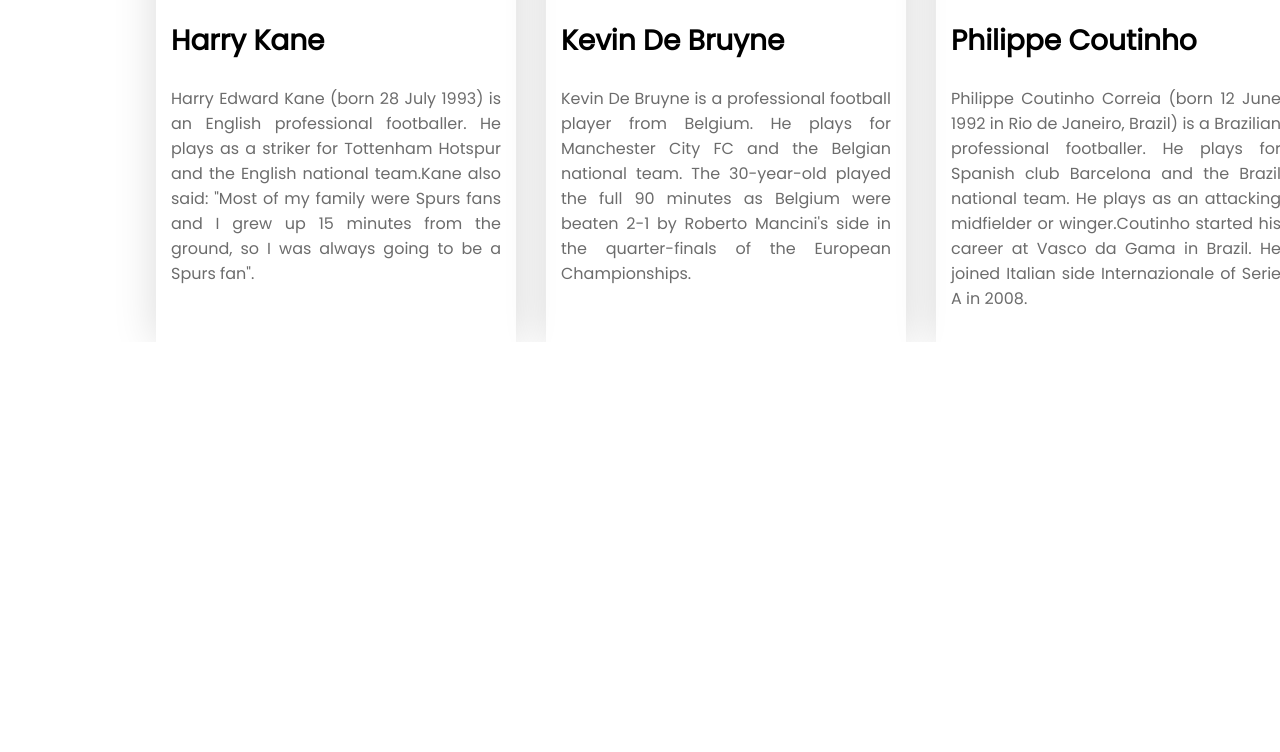
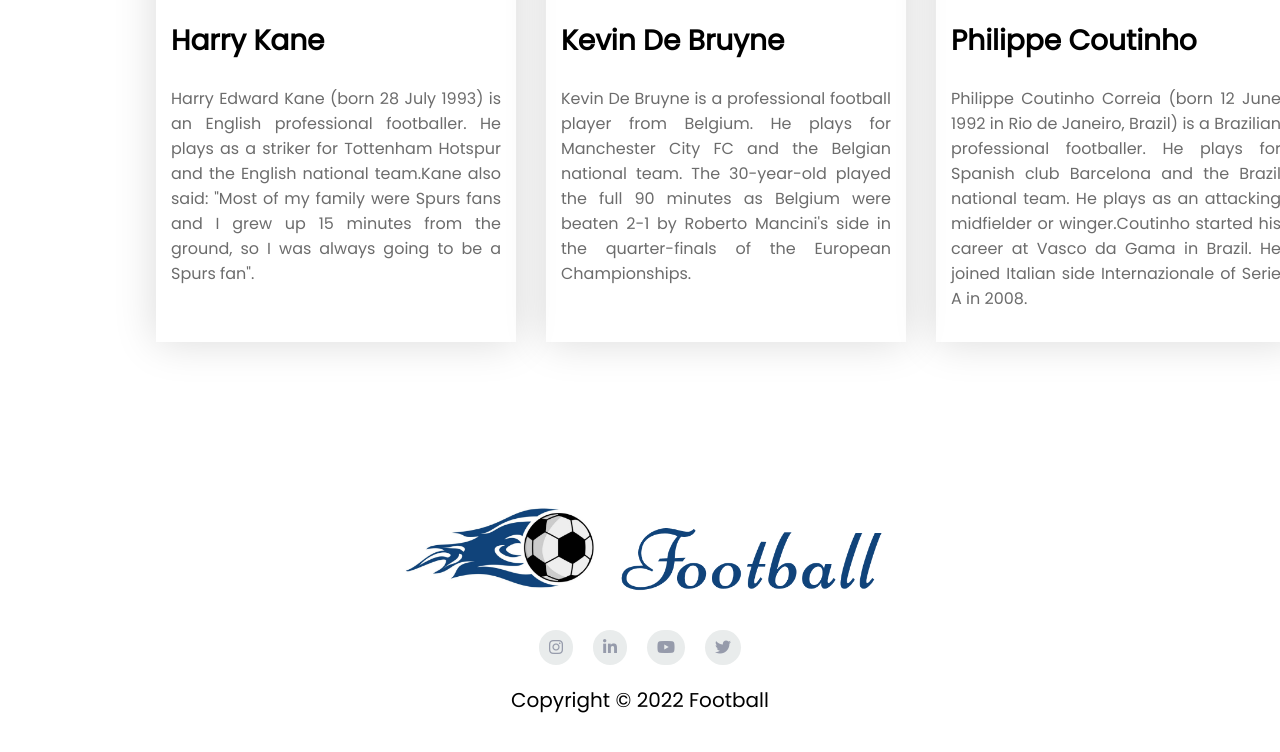
Before and after one commit to Hasina-Akter20/Copa-America, a plain HTML site: page index.html in a window 1280 px wide. Shown: the part 3008-3760 px from the top of the page. Before the commit the page ends 3350 px from the top, so only its background shows below. Drawn offline with Linux system fonts and the light colour scheme.

Commit message:
Footer section done

```diff
--- a/index.html
+++ b/index.html
@@ -173,7 +173,14 @@
     </main>
     <!-- End of the main part -->
     <footer>
-
+        <div class="logo"><img src="/images/Logo.png" alt=""></div>
+        <div class="footer-icon">
+            <p><i class="fab fa-instagram ic"></i></p>
+            <p><i class="fab fa-linkedin-in ic"></i> </p>
+            <p><i class="fab fa-youtube ic"></i></p>
+            <p><i class="fab fa-twitter ic"></i></p>
+        </div>
+        <div class="copy-right"> <p>Copyright &copy; 2022 Football </p></div>
     </footer>
     <!-- End of the website  -->
 </body>
--- a/style.css
+++ b/style.css
@@ -33,7 +33,7 @@ section {
   margin: 0%;
   padding: 0%;
 }
-/* First pasrt footer and animation */
+/* First part footer and animation */
 
 header {
   background-color: #2D25A0;
@@ -137,3 +137,40 @@ header:hover .button {
 }
 
 /* Player section styles end */
+
+/* Footer style started */
+footer{
+  display: flex;
+  flex-direction: column;
+  align-items: center;
+  margin-top: 158px;
+  margin-bottom: 63px;
+}
+.logo{
+  width: 483.87px;
+  height: 110px;
+}
+.logo img{
+  width: 100%;
+}
+.footer-icon{
+  display: flex;
+  justify-content: center;
+  align-items: center;
+  margin-top: 20px;
+}
+.footer-icon p{
+  padding: 5px 10px;
+  background-color: #e9ecec;
+  border-radius: 30px;
+  margin: 0px 10px;
+}
+.footer-icon .fab{
+  color: #969BAB;
+  padding: 0%;
+  margin: 0%
+}
+.copy-right{
+  font-size: 20px;
+}
+/* Footer style end  */
```
